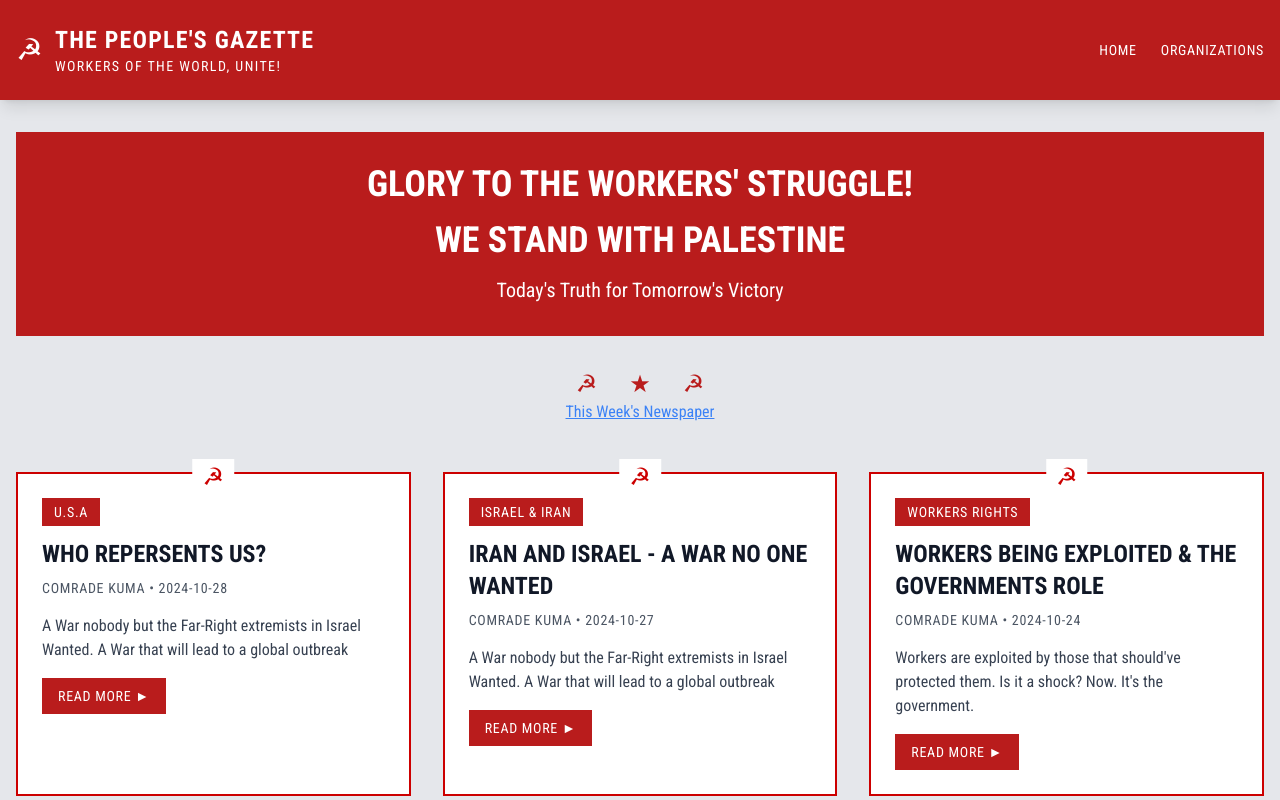
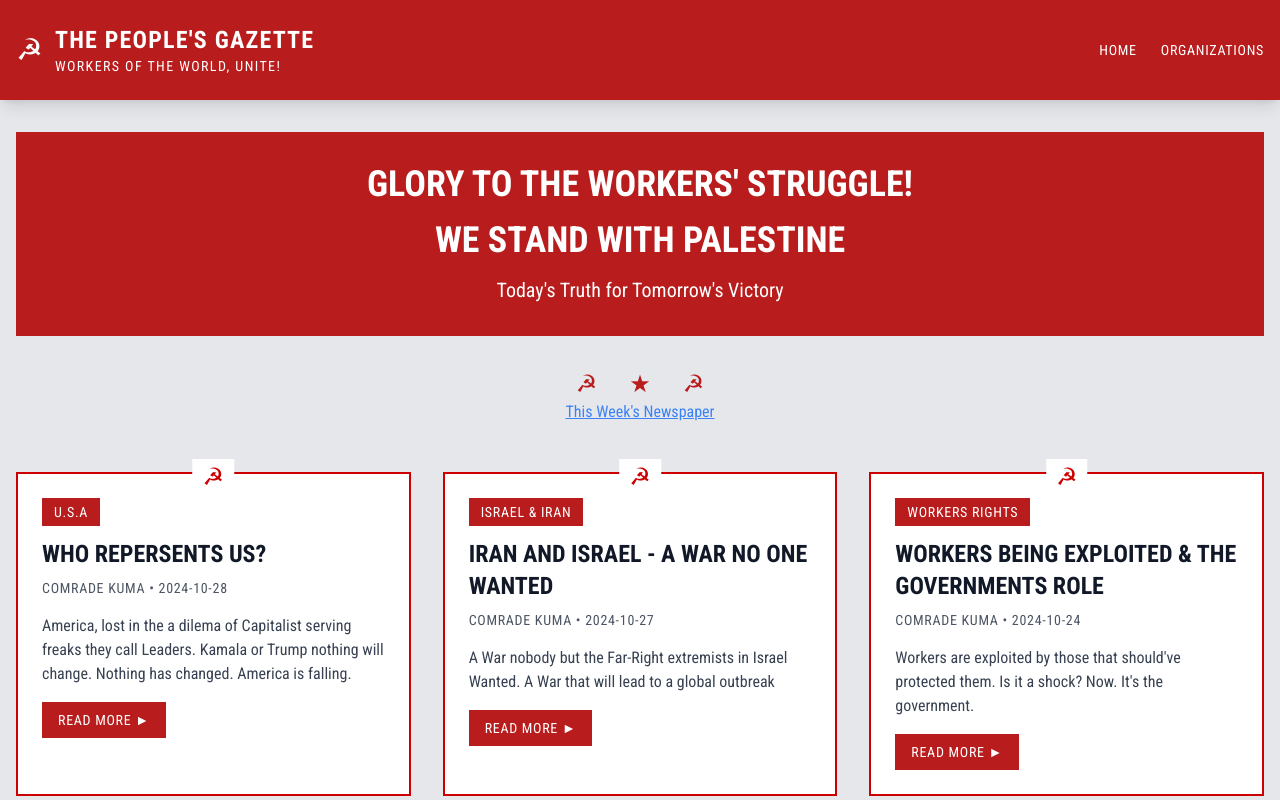
Before and after one commit to BillGStanford/PeoplesNews, a React (Vite) app: page / in a window 1280 px wide. Shown: the top 800 px of the page. Built offline with nearby package versions, Linux system fonts and the light colour scheme; the HTML template or start-up script is replaced by a standard one.

Commit message:
Update articles.js

```diff
--- a/src/data/articles.js
+++ b/src/data/articles.js
@@ -22,7 +22,7 @@ The struggle is ours, and with unity, determination, and revolutionary fervor, w
 
 
 
-      excerpt: "A War nobody but the Far-Right extremists in Israel Wanted. A War that will lead to a global outbreak"
+      excerpt: "America, lost in the a dilema of Capitalist serving freaks they call Leaders. Kamala or Trump nothing will change. Nothing has changed. America is falling."
     },
 
   {
```
